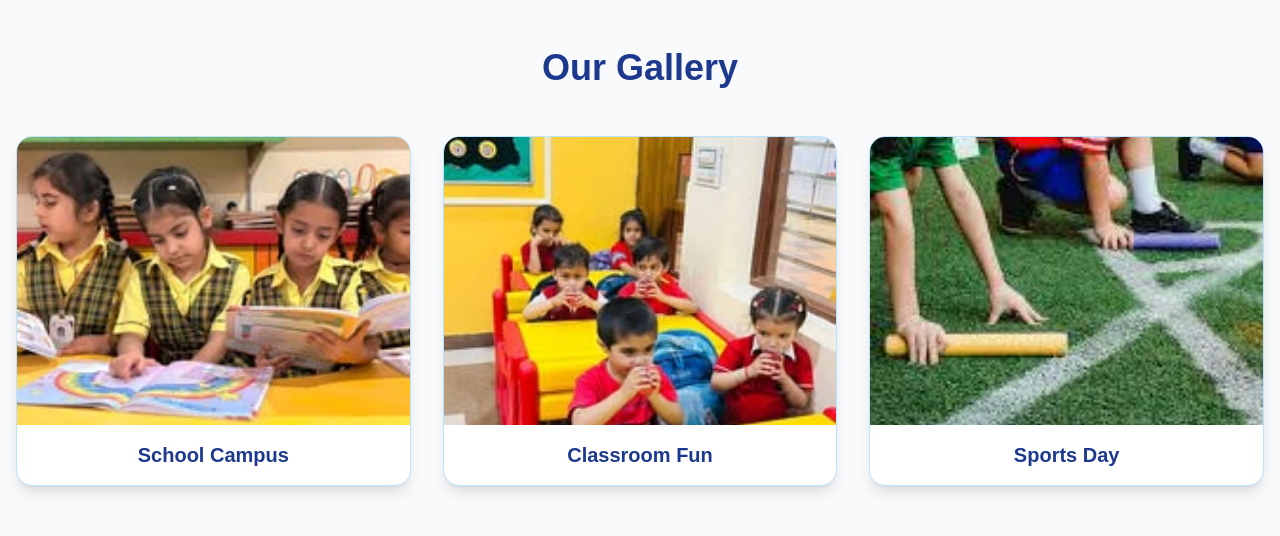
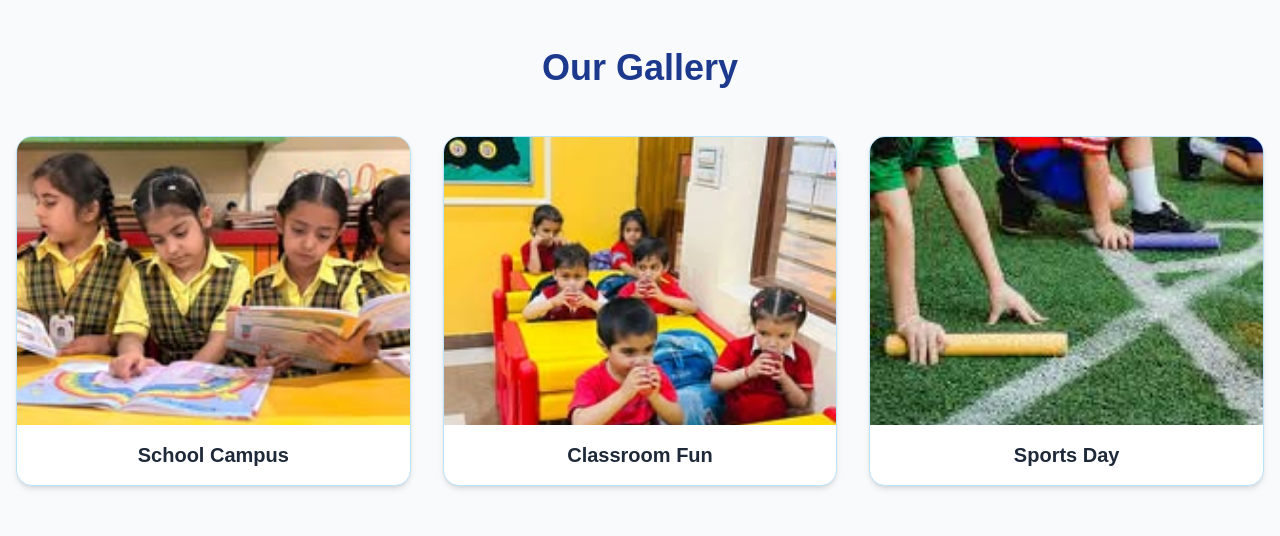
Before and after one commit to anjali100-coder/kinder-school-website, a Next.js app: page / in a window 1280 px wide. Shown: the part 3700-4236 px from the top of the page. Built offline with nearby package versions, Linux system fonts and the light colour scheme; no server answers.

Commit message:
completely cleaned up double rows from gallery

```diff
--- a/components/gallery-section.tsx
+++ b/components/gallery-section.tsx
@@ -23,14 +23,14 @@ export function GallerySection() {
 
         <div className="grid grid-cols-1 md:grid-cols-3 gap-8">
           {images.map((img, index) => (
-            <div key={index} className="bg-white border rounded-2xl overflow-hidden shadow-lg">
+            <div key={index} className="bg-white border rounded-2xl overflow-hidden shadow-md hover:shadow-lg transition-all">
               <img
                 src={img.src}
                 alt={img.title}
                 className="w-full h-72 object-cover"
               />
-              <div className="p-4">
-                <h3 className="font-bold text-center text-xl text-blue-900">{img.title}</h3>
+              <div className="p-4 text-center">
+                <h3 className="text-xl font-semibold text-gray-800">{img.title}</h3>
               </div>
             </div>
           ))}
```
